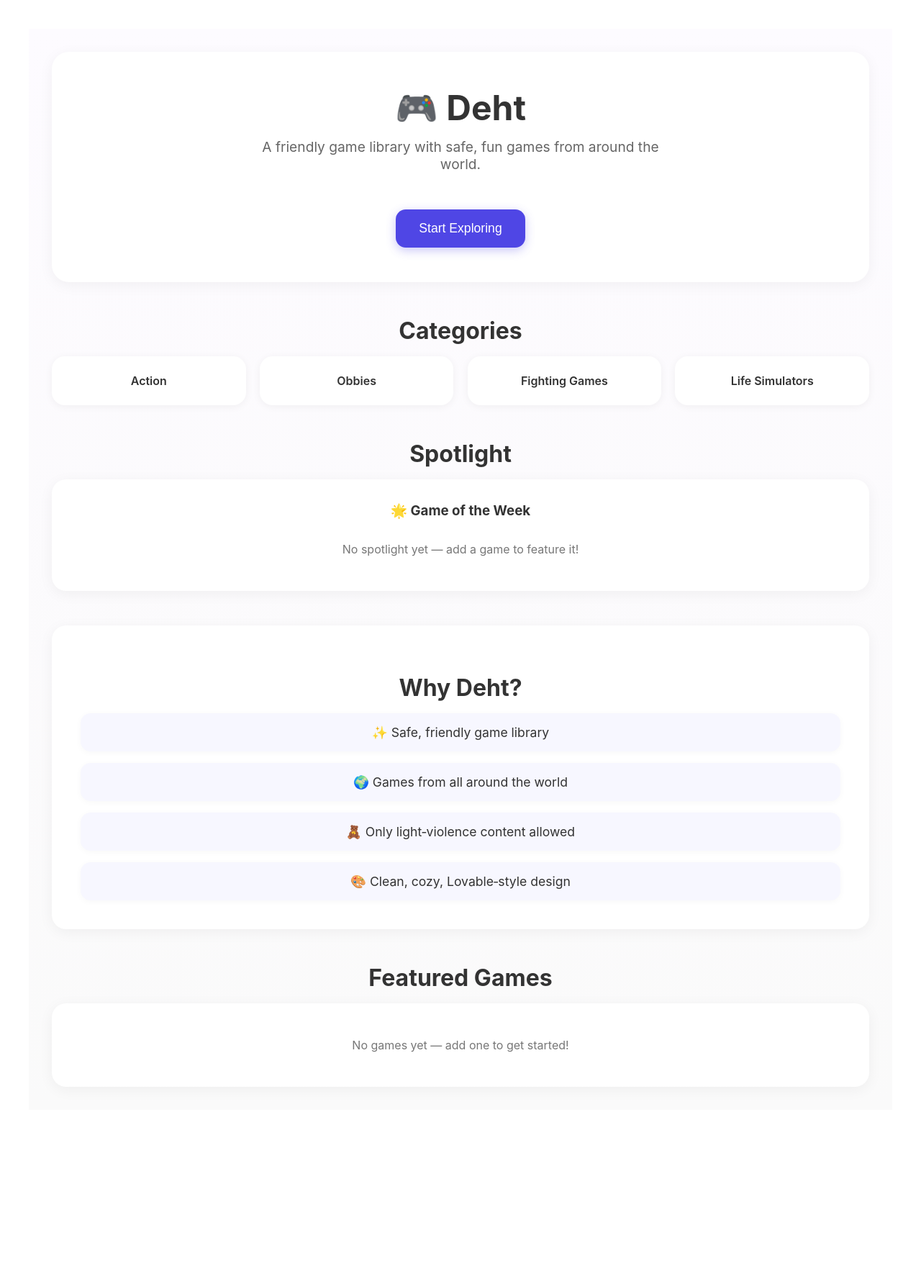
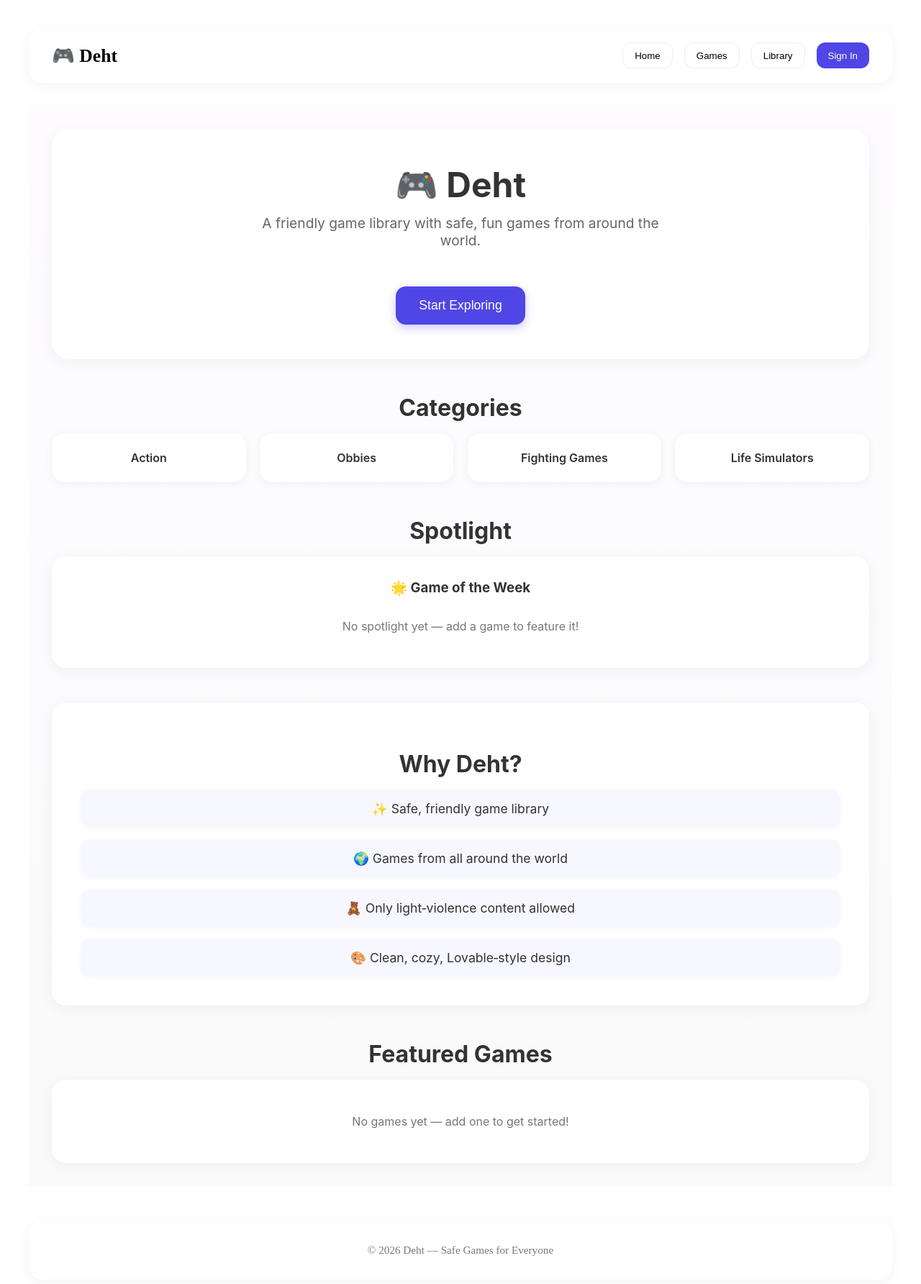
Before and after one commit to Deht-Team/deht-team.github.io, a React (Vite) app: page / in a window 1280 px wide. Shown: the top 1784 px of the page at 72% size. Before the commit the page ends 1582 px from the top, so only its background shows below. Built offline with nearby package versions, Linux system fonts and the light colour scheme.

Commit message:
Add Footer and Navbar and integrate them into App.tsx

```diff
--- a/src/App.tsx
+++ b/src/App.tsx
@@ -1,13 +1,19 @@
 import { BrowserRouter, Routes, Route } from "react-router-dom"
 
-import Index from './pages/Index.tsx'
+import Index from "./pages/Index"
+import NavBar from "./components/NavBar"
+import Footer from "./components/Footer"
 
 export default function App() {
   return (
     <BrowserRouter basename="/">
+      <NavBar />
+
       <Routes>
-       <Route exact path="/" element={<Index />} />
+        <Route path="/" element={<Index />} />
       </Routes>
+
+      <Footer />
     </BrowserRouter>
-  );
+  )
 }
--- /dev/null
+++ b/src/components/Footer.tsx
@@ -0,0 +1,18 @@
+export default function Footer() {
+  return (
+    <footer
+      style={{
+        background: "white",
+        padding: "2rem",
+        borderRadius: "20px",
+        boxShadow: "0 4px 20px rgba(0,0,0,0.05)",
+        textAlign: "center",
+        marginTop: "3rem",
+        color: "#777",
+        fontSize: "0.95rem"
+      }}
+    >
+      © 2026 Deht — Safe Games for Everyone
+    </footer>
+  );
+}
--- /dev/null
+++ b/src/components/NavBar.tsx
@@ -0,0 +1,44 @@
+export default function NavBar() {
+  return (
+    <nav
+      style={{
+        background: "white",
+        padding: "1.2rem 2rem",
+        borderRadius: "20px",
+        boxShadow: "0 4px 20px rgba(0,0,0,0.05)",
+        display: "flex",
+        justifyContent: "space-between",
+        alignItems: "center",
+        marginBottom: "2rem"
+      }}
+    >
+      <h1 style={{ fontSize: "1.6rem", margin: 0 }}>🎮 Deht</h1>
+
+      <div style={{ display: "flex", gap: "1rem" }}>
+        <button style={navBtn}>Home</button>
+        <button style={navBtn}>Games</button>
+        <button style={navBtn}>Library</button>
+        <button style={navBtnPrimary}>Sign In</button>
+      </div>
+    </nav>
+  );
+}
+
+const navBtn = {
+  padding: "0.6rem 1rem",
+  borderRadius: "12px",
+  border: "1px solid #eee",
+  background: "white",
+  cursor: "pointer",
+  transition: "0.2s"
+};
+
+const navBtnPrimary = {
+  padding: "0.6rem 1rem",
+  borderRadius: "12px",
+  border: "none",
+  background: "#4f46e5",
+  color: "white",
+  cursor: "pointer",
+  transition: "0.2s"
+};
```
